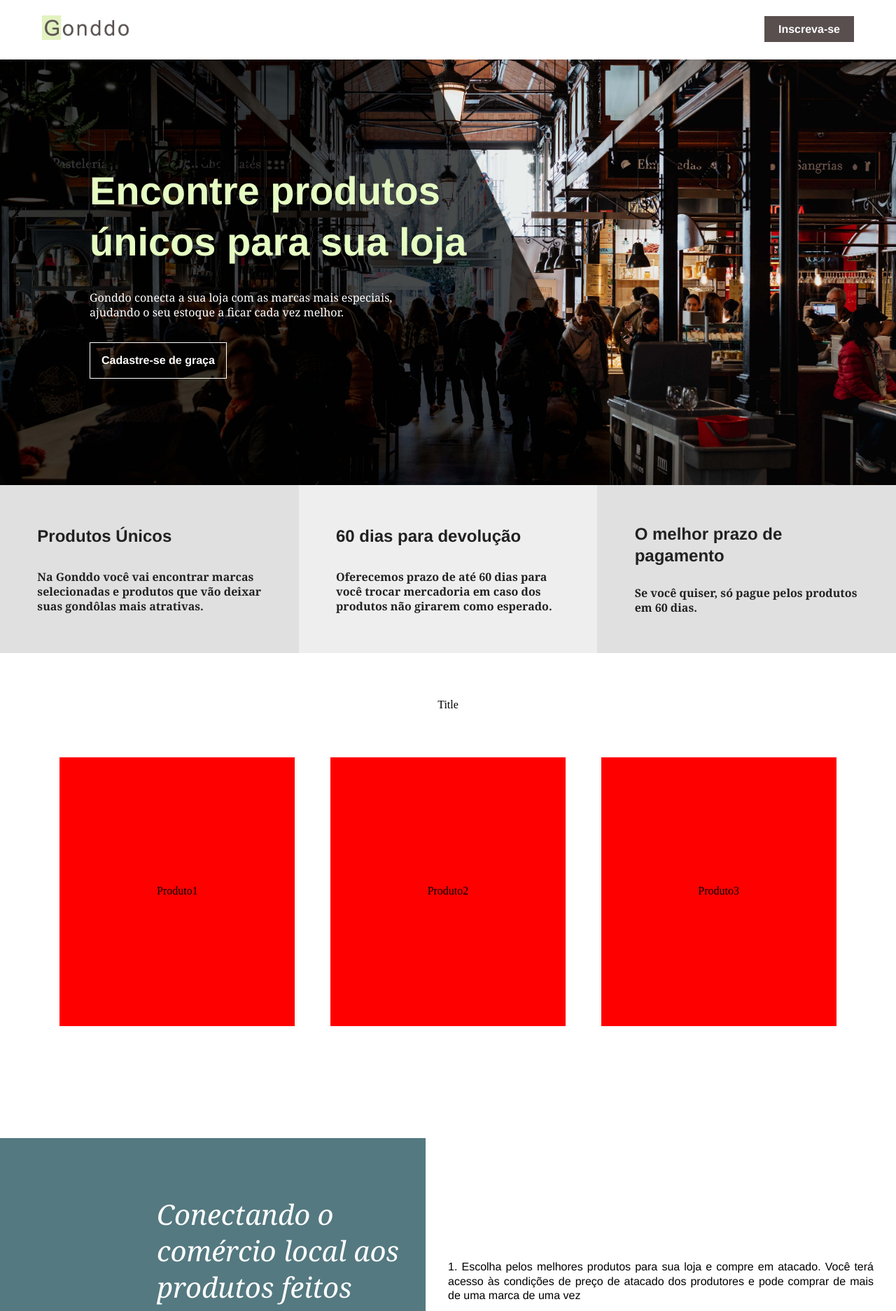
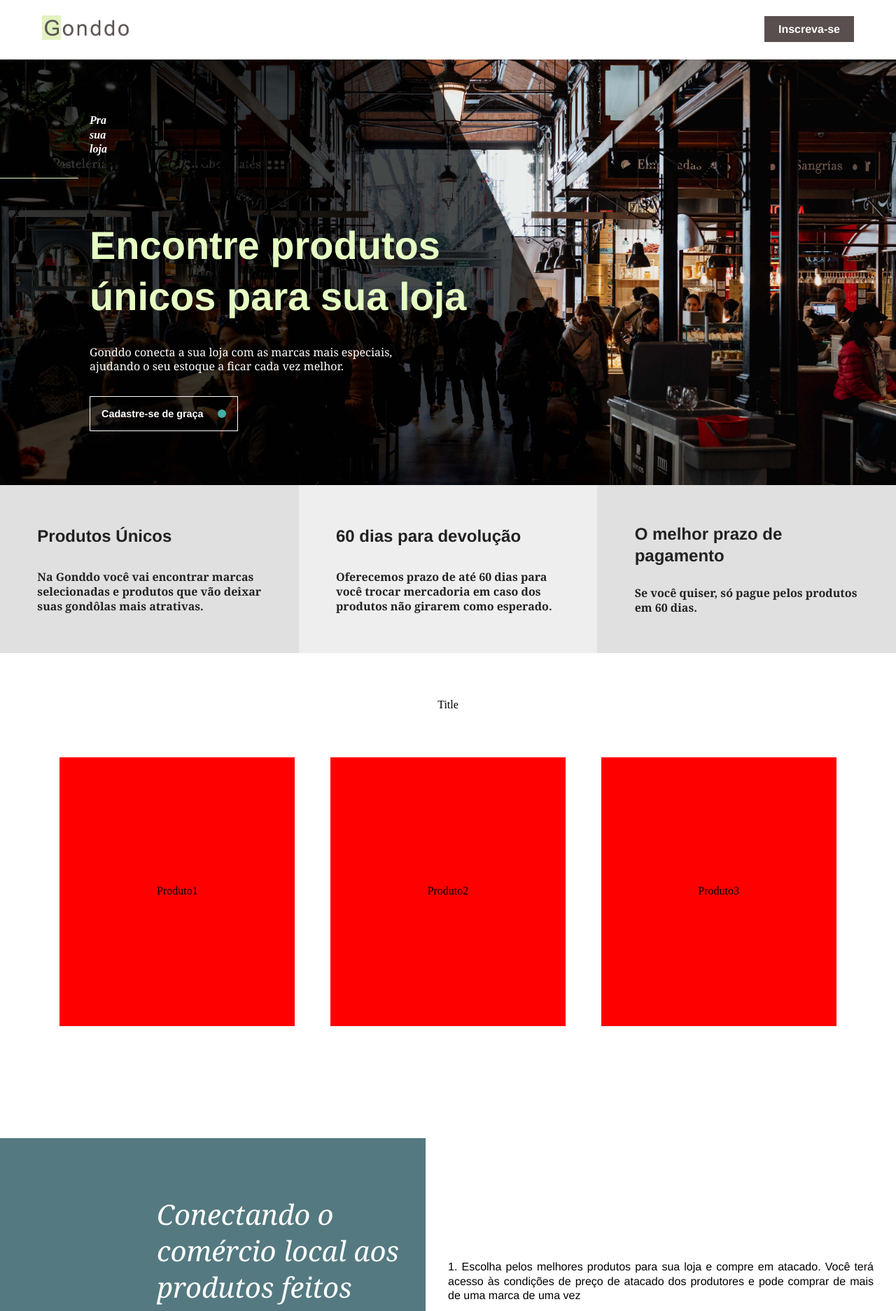
Before and after one commit to gonddo/gonddo.github.io, a Jekyll site: the page built from index.md, in a window 1280 px wide. Shown: the top 1873 px of the page at 70% size. Built offline with Jekyll 4.4.1, drawn with Linux system fonts in a browser that asks for light colours.

Commit message:
Add topic

```diff
--- a/_scss/sign_in_image.scss
+++ b/_scss/sign_in_image.scss
@@ -47,11 +47,39 @@
   button {
     border: 1px solid;
     font-family: $gonddo-sans-serif;
-    font-size: 1rem;
+    font-size: 0.9rem;
     background-color: none;
     background: none;
     color: #fff;
-    font-weight: 600;
+    font-weight: bold;
     padding: 1rem;
+    cursor: pointer;
+
+    span:after {
+      display: inline-block;
+      background-color: $gonddo-green;
+      content: "";
+      width: 12px;
+      height: 12px;
+      border-radius: 50%;
+      margin-left: 20px;
+      position: relative;
+      top: 1px;
+    }
   }
 }
+
+.gnd-sign-in-topic {
+  color: white;
+  font-weight: bold;
+  font-style: italic;
+  margin-bottom: 70px;
+  &:after {
+    display: inline-block;
+    content: "";
+    border-top: 1px solid $gonddo-lightest-green;
+    width: 17rem;
+    margin: 0px -18rem;
+    transform: translateY(1rem);
+  }
+}
--- a/index.md
+++ b/index.md
@@ -15,10 +15,20 @@ layout: home
 
 <section id="gnd-sign-in-img-section">
   <div class="gnd-sign-in-description">
+    <div class="gnd-sign-in-topic">
+      Pra sua loja
+    </div>
     <div class="gnd-sign-in-title">
-    <h1>Encontre produtos únicos para sua loja</h1></div>
-    <div class="gnd-sign-in-txt"><p>Gonddo conecta a sua loja com as marcas mais especiais, ajudando o seu estoque a ficar  cada vez melhor.</p></div>
-    <div class="gnd-sign-in-btn"><button>Cadastre-se de graça</button></div>
+      <h1>Encontre produtos únicos para sua loja</h1>
+    </div>
+    <div class="gnd-sign-in-txt">
+      <p>Gonddo conecta a sua loja com as marcas mais especiais, ajudando o seu estoque a ficar  cada vez melhor.</p>
+    </div>
+    <div class="gnd-sign-in-btn">
+      <button>
+        <span>Cadastre-se de graça</span>
+      </button>
+    </div>
   </div>
 </section>
 
```
